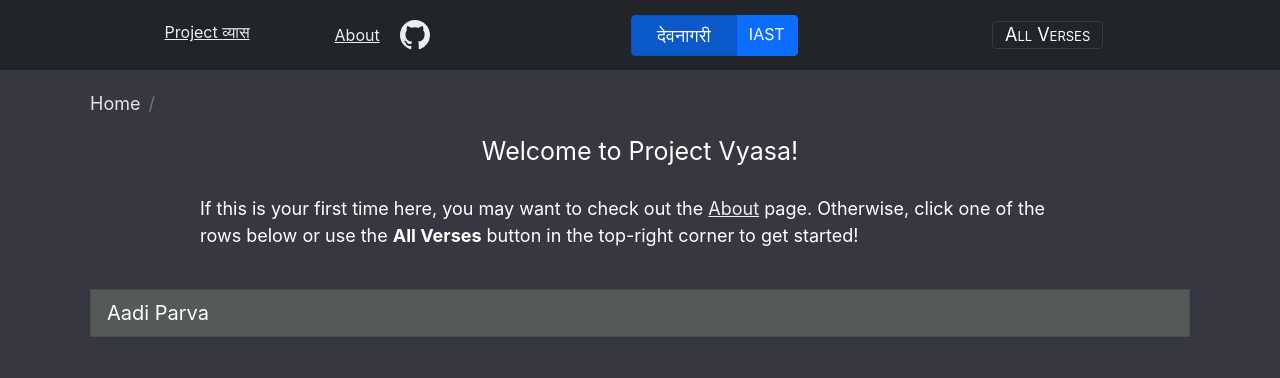
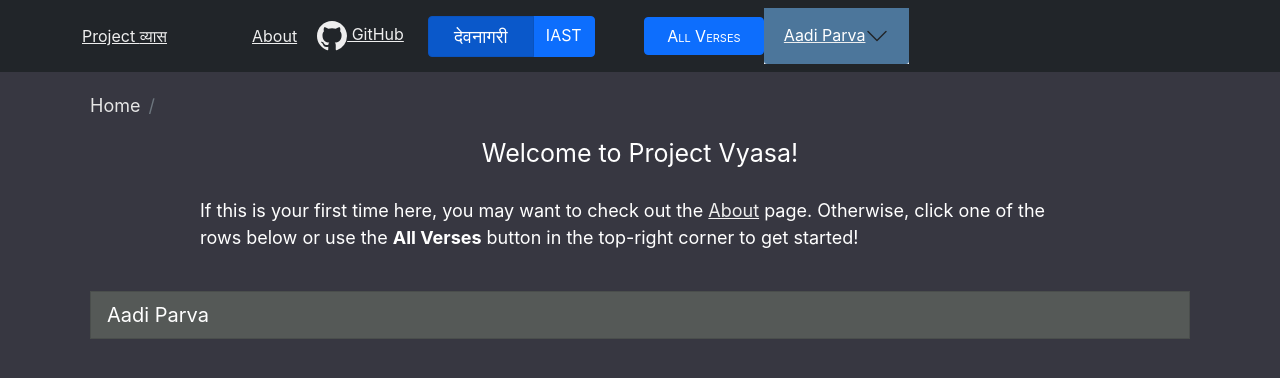
Before and after one commit to pmarathe25/Project-Vyasa, a Gatsby site: page / in a window 1280 px wide. Built offline with nearby package versions, Linux system fonts and the light colour scheme; Gatsby itself is replaced by a stand-in of ours.

Commit message:
Refactors layout, makes buttons collapse in mobile UI

```diff
--- /dev/null
+++ b/src/components/allVersesMenu.js
@@ -0,0 +1,40 @@
+import * as React from 'react'
+import { Button, Navbar, Offcanvas } from 'react-bootstrap'
+import { navSideBar, navSideBarToggle } from './layout.module.css'
+import { SideBar } from './sidebar'
+
+const AllVersesMenu = ({ location }) => {
+    const [sideBarExpanded, setSideBarExpanded] = React.useState(false);
+
+    return (
+        <>
+            <Button
+                aria-controls="offcanvasNavbar"
+                className={navSideBarToggle}
+                onClick={() => setSideBarExpanded(true)}
+                style={{ width: "10%", minWidth: "120px" }}
+            >
+                <p style={{ fontVariant: "small-caps", fontSize: "16px" }}>
+                    All Verses
+                </p>
+            </Button>
+
+            <Navbar.Offcanvas
+                id="offcanvasNavbar"
+                variant="dark"
+                aria-labelledby="offcanvasNavbarLabel"
+                placement="end"
+                scroll={true}
+                show={sideBarExpanded}
+                onHide={() => setSideBarExpanded(false)}
+            >
+                <Offcanvas.Header closeButton className={navSideBar} onClick={() => setSideBarExpanded(false)} />
+                <Offcanvas.Body variant="dark" className={navSideBar}>
+                    <SideBar location={location} setSideBarExpanded={setSideBarExpanded}></SideBar>
+                </Offcanvas.Body >
+            </Navbar.Offcanvas >
+        </>
+    )
+}
+
+export default AllVersesMenu;
--- a/src/components/autohidingNavbar.js
+++ b/src/components/autohidingNavbar.js
@@ -11,7 +11,7 @@ const AutohidingNavbar = (props) => {
     // Always show navbar when at the top of the page.
     // Otherwise, hide navbar when scrolling down, and show it when we scroll up by more than a certain threshold.
     // If we do not threshold the upwards scrolling, the navbar will constantly pop in and out due to scrolling noise.
-    const navbarSlideOffStyle = { top: -100, transition: "all .5s ease" };
+    const navbarSlideOffStyle = { top: -300, transition: "all .5s ease" };
     const navbarSlideOnStyle = { top: 0, transition: "all .5s ease" };
     const [navbarStyle, setNavbarStyle] = React.useState(navbarSlideOnStyle);
     // Used for scrolling up thresholding logic
@@ -25,7 +25,7 @@ const AutohidingNavbar = (props) => {
         const onScroll = () => {
             setOffset([offset[1], window.pageYOffset]);
 
-            if (window.pageYOffset < (isMobile ? 40 : 60)) {
+            if (window.pageYOffset < (isMobile ? 25 : 60)) {
                 setNavbarStyle(navbarSlideOnStyle);
                 return;
             }
@@ -51,7 +51,7 @@ const AutohidingNavbar = (props) => {
     });
 
     return (
-        <Navbar bg="dark" variant="dark" sticky="top" expand={false}
+        <Navbar bg="dark" variant="dark" sticky="top" expand="md" collapseOnSelect
             style={{ minHeight: "70px", marginBottom: "20px", ...navbarStyle }}
         >
             {props.children}
--- /dev/null
+++ b/src/components/breadcrumbs.js
@@ -0,0 +1,40 @@
+import { Link } from 'gatsby'
+import * as React from 'react'
+import { Breadcrumb } from 'react-bootstrap'
+import useIsMobile from '../util/responsiveness'
+import { titleCaseFromUrl } from '../util/util'
+
+
+const ResponsiveBreadcrumbs = ({ location }) => {
+    const isMobile = useIsMobile()
+
+    let breadcrumbStyle = {
+        fontSize: "18px"
+    };
+    let breadcrumbs = [
+        <Breadcrumb.Item key="/" linkProps={{ "to": "/" }} linkAs={Link} style={breadcrumbStyle}>
+            Home
+        </Breadcrumb.Item>
+    ];
+    let curPath = "/";
+    for (let pathElement of location.pathname.split("/").slice(1)) {
+        curPath += pathElement;
+        breadcrumbs.push(
+            <Breadcrumb.Item key={"nested" + curPath} linkProps={{ "to": curPath }} linkAs={Link} style={breadcrumbStyle}>
+                {titleCaseFromUrl(pathElement)}
+            </Breadcrumb.Item>
+        );
+        curPath += "/";
+    }
+
+    return (
+        (isMobile) ?
+            <></>
+            :
+            <Breadcrumb>
+                {breadcrumbs}
+            </Breadcrumb>
+    )
+}
+
+export default ResponsiveBreadcrumbs;
--- a/src/components/layout.js
+++ b/src/components/layout.js
@@ -1,17 +1,42 @@
 import { graphql, Link, useStaticQuery } from 'gatsby'
 import * as React from 'react'
-import { Breadcrumb, Container, Navbar, Offcanvas, Row } from 'react-bootstrap'
-import { toUrl, titleCaseFromUrl } from '../util/util'
-import {
-    container, content, brandLink, navSideBar, navSideBarToggle
-} from './layout.module.css'
-import { SideBar } from './sidebar'
+import { Container, Nav, Navbar } from 'react-bootstrap'
+import { GoMarkGithub } from "react-icons/go"
+import useIsMobile from '../util/responsiveness'
+import { toUrl } from '../util/util'
+import AllVersesMenu from './allVersesMenu'
+import AutohidingNavbar from './autohidingNavbar'
+import ResponsiveBreadcrumbs from './breadcrumbs'
+import { brandLink, container, content } from './layout.module.css'
+import Seo from './seo'
 import { useTransliterate } from './transliterationHook'
 import { TransliterationModeSelect } from './translitModeSelect'
-import useIsMobile from '../util/responsiveness'
-import AutohidingNavbar from './autohidingNavbar'
-import { GoMarkGithub } from "react-icons/go"
-import Seo from './seo'
+
+const CustomNavItem = (props) => {
+    const isMobile = useIsMobile()
+
+    return (
+        <Nav.Item style={{ paddingBottom: isMobile ? "10px" : 0, height: "fit-content", margin: "auto" }}>
+            {props.children}
+        </Nav.Item>
+    );
+}
+
+const TopBarNavLink = (props) => {
+    const linkStyle = {
+        width: "fit-content",
+        marginTop: "auto", marginBottom: "auto",
+        paddingLeft: 0, paddingRight: "20px"
+    };
+
+    return (
+        <CustomNavItem>
+            <Link to={props.to} style={linkStyle}>
+                {props.children}
+            </Link>
+        </CustomNavItem>
+    );
+}
 
 const Layout = ({ location, pageTitle, children }) => {
     const data = useStaticQuery(graphql`
@@ -23,89 +48,39 @@ const Layout = ({ location, pageTitle, children }) => {
         }
         }`)
 
-
-    let breadcrumbStyle = {
-        fontSize: "18px"
-    };
-    let breadcrumbs = [
-        <Breadcrumb.Item key="/" linkProps={{ "to": "/" }} linkAs={Link} style={breadcrumbStyle}>
-            Home
-        </Breadcrumb.Item>
-    ];
-    let curPath = "/";
-    for (let pathElement of location.pathname.split("/").slice(1)) {
-        curPath += pathElement;
-        breadcrumbs.push(
-            <Breadcrumb.Item key={"nested" + curPath} linkProps={{ "to": curPath }} linkAs={Link} style={breadcrumbStyle}>
-                {titleCaseFromUrl(pathElement)}
-            </Breadcrumb.Item>
-        );
-        curPath += "/";
-    }
-
-    const [sideBarExpanded, setSideBarExpanded] = React.useState(false);
-    const isMobile = useIsMobile()
-
-    const linkStyle = {
-        width: "fit-content",
-        marginTop: "auto", marginBottom: "auto",
-        paddingLeft: 0, paddingRight: "20px"
-    };
-
     return (
         <div className={container}>
             <title>{pageTitle} | {data.site.siteMetadata.title} </title>
             <Seo location={location} title={pageTitle} />
             <AutohidingNavbar>
                 <Container style={{ justifyContent: "space-around" }}>
-                    <Row style={{ display: "flex" }}>
-                        <Link to="/" className={brandLink} style={{ width: "fit-content", minWidth: "170px", margin: 0, padding: 0 }}>
-                            Project {useTransliterate("vyaasa")}
-                        </Link>
-                        <Link to={toUrl("/about")} style={linkStyle}>
-                            About
-                        </Link>
-                        <Link to={"https://github.com/pmarathe25/Project-Vyasa"} style={linkStyle}>
-                            <GoMarkGithub size={30} />
-                        </Link>
-                    </Row>
-                    <TransliterationModeSelect />
-                    <Navbar.Toggle
-                        aria-controls="offcanvasNavbar"
-                        className={navSideBarToggle}
-                        onClick={() => setSideBarExpanded(true)}
-                        style={{ width: "10%", minWidth: "80px" }}
-                    >
-                        <p style={{ fontVariant: "small-caps", fontSize: "18px" }}>
-                            All Verses
-                        </p>
-                    </Navbar.Toggle>
+                    <Link to="/" className={brandLink} style={{ width: "fit-content", minWidth: "170px", margin: 0, padding: 0 }}>
+                        Project {useTransliterate("vyaasa")}
+                    </Link>
 
-                    <Navbar.Offcanvas
-                        id="offcanvasNavbar"
-                        variant="dark"
-                        aria-labelledby="offcanvasNavbarLabel"
-                        placement="end"
-                        scroll={true}
-                        show={sideBarExpanded}
-                        onHide={() => setSideBarExpanded(false)}
-                    >
-                        <Offcanvas.Header closeButton className={navSideBar} onClick={() => setSideBarExpanded(false)} />
-                        <Offcanvas.Body variant="dark" className={navSideBar}>
-                            <SideBar location={location} setSideBarExpanded={setSideBarExpanded}></SideBar>
-                        </Offcanvas.Body >
-                    </Navbar.Offcanvas >
+                    <Navbar.Collapse id="responsive-navbar-nav">
+                        <Nav className="top-bar-links">
+                            <TopBarNavLink to={toUrl("/about")}>
+                                About
+                            </TopBarNavLink>
+                            <TopBarNavLink to={"https://github.com/pmarathe25/Project-Vyasa"}>
+                                <GoMarkGithub size={30} /> GitHub
+                            </TopBarNavLink>
+                            <CustomNavItem>
+                                <TransliterationModeSelect />
+                            </CustomNavItem>
+                            <CustomNavItem>
+                            </CustomNavItem>
+                        </Nav>
+                    </Navbar.Collapse>
+
+                    <AllVersesMenu location={location} />
+
+                    <Navbar.Toggle aria-controls="responsive-navbar-nav" />
                 </Container>
             </AutohidingNavbar>
             <main className={content}>
-                {
-                    (isMobile) ?
-                        <></>
-                        :
-                        <Breadcrumb>
-                            {breadcrumbs}
-                        </Breadcrumb>
-                }
+                <ResponsiveBreadcrumbs location={location} />
                 {children}
             </main>
         </div >
--- a/src/components/translitModeSelect.js
+++ b/src/components/translitModeSelect.js
@@ -27,7 +27,7 @@ export const TransliterationModeSelect = () => {
                     defaultValue={mode}
                     onChange={(val) => { setMode(val) }}
                     vertical={false}
-                    style={{ marginLeft: "5px", marginRight: "5px" }}
+                    style={{ marginLeft: "5px", marginRight: "15px" }}
                 >
                     <ToggleButton id="translit-select-dev" value={0}>
                         <p style={{ fontSize: (mode === 1 ? "16px" : "18px"), minWidth: "80px" }}>
```
